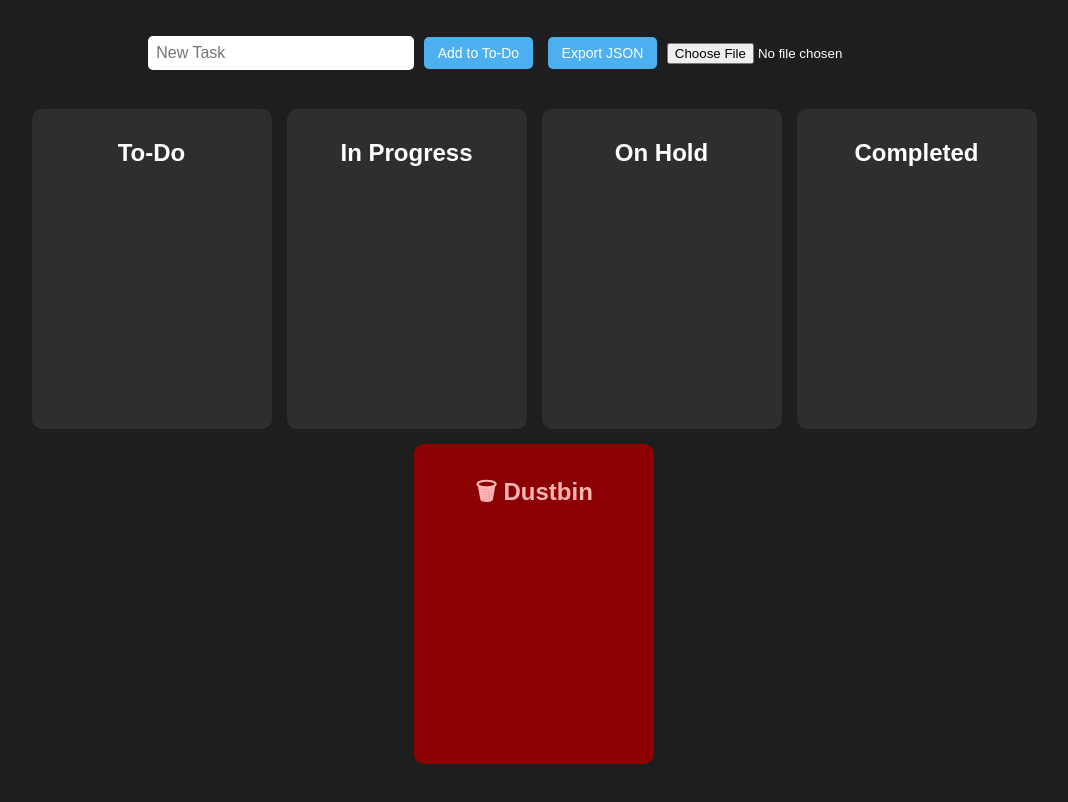
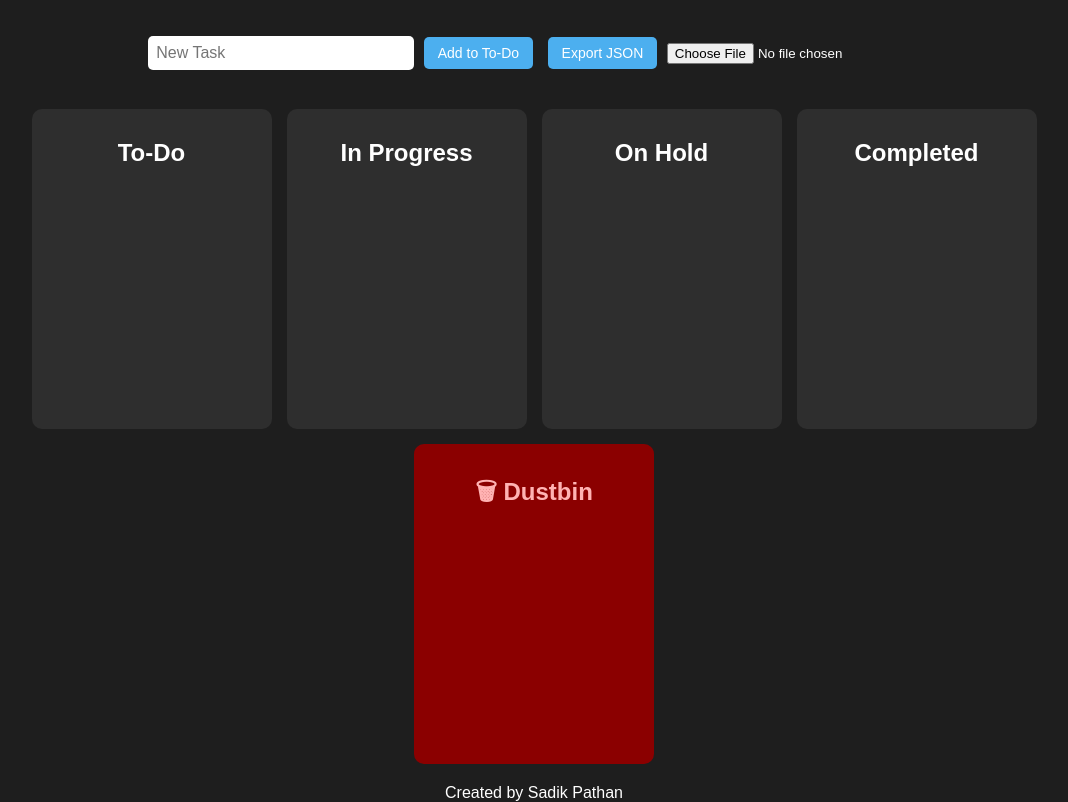
Before and after one commit to sadikpathanprojects/Filestoragekanban, a plain HTML site: page index.html in a window 1280 px wide. Shown: the part 60-862 px from the top of the page, without its empty margins (106-1174 px from the left). Drawn offline with Linux system fonts and the light colour scheme.

Commit message:
Update index.html

```diff
--- a/index.html
+++ b/index.html
@@ -98,7 +98,7 @@
       <h2>🗑 Dustbin</h2>
     </div>
   </div>
-
+<div class="footer">Created by Sadik Pathan</div>
   <script>
     let dragged = null;
 
```
